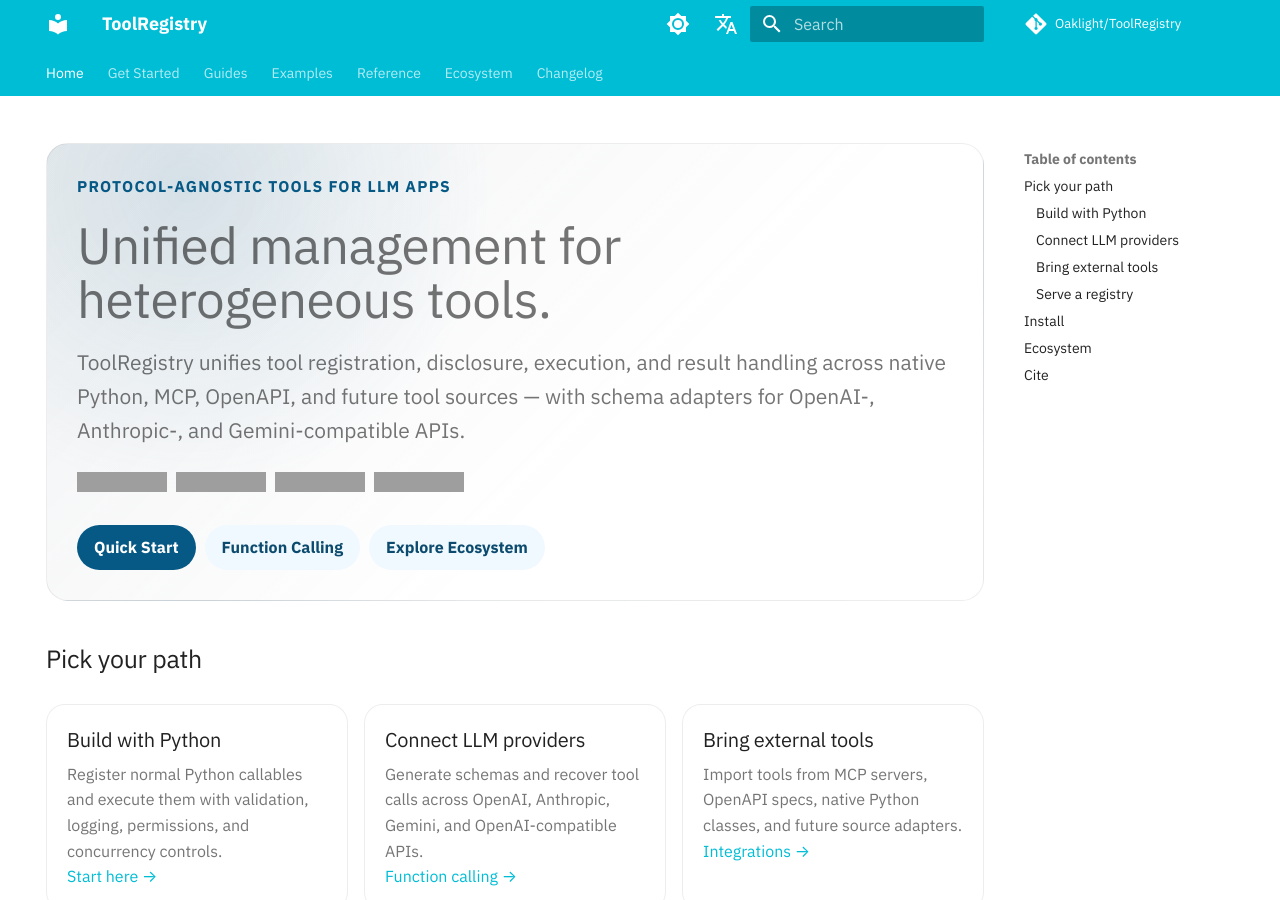
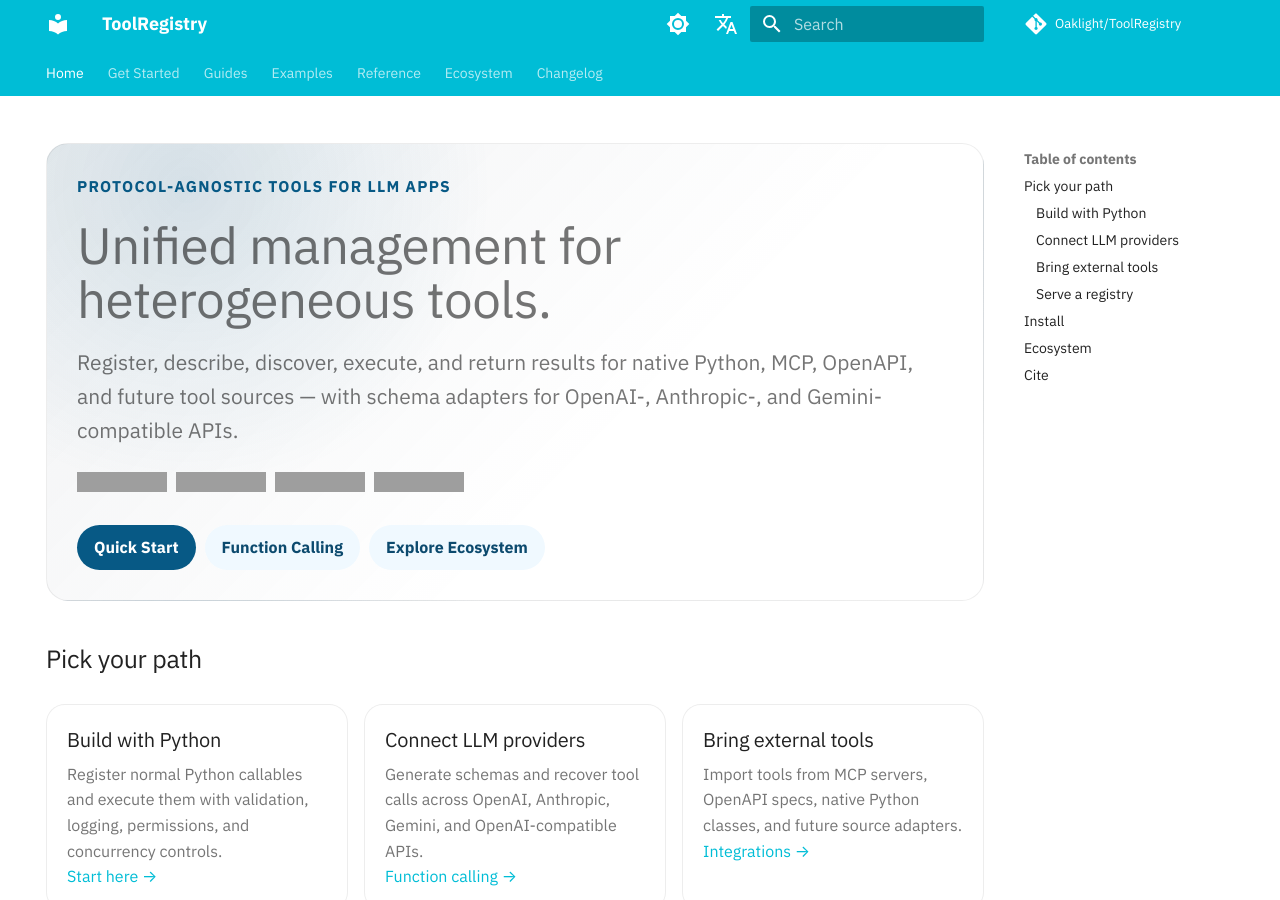
Before and after one commit to Oaklight/ToolRegistry, an MkDocs documentation site: the page built from docs/index.md, in a window 1280 px wide and 900 px high. Built offline with MkDocs 1.6.1 and Material for MkDocs 9.7.7, drawn with Linux system fonts in a browser that asks for light colours; some web fonts are replaced; comment, search, counter and statistics services are not loaded; grey boxes are pictures that could not be loaded.

Commit message:
docs: polish homepage hero copy

```diff
--- a/docs/index.md
+++ b/docs/index.md
@@ -12,7 +12,7 @@ hide:
 
 # Unified management for heterogeneous tools.
 
-<p class="tr-hero__desc">ToolRegistry unifies tool registration, disclosure, execution, and result handling across native Python, MCP, OpenAPI, and future tool sources — with schema adapters for OpenAI-, Anthropic-, and Gemini-compatible APIs.</p>
+<p class="tr-hero__desc">Register, describe, discover, execute, and return results for native Python, MCP, OpenAPI, and future tool sources — with schema adapters for OpenAI-, Anthropic-, and Gemini-compatible APIs.</p>
 
 <p class="tr-badges">
   <a href="https://pypi.org/project/toolregistry/"><img alt="PyPI version" src="https://img.shields.io/pypi/v/toolregistry?labelColor=475569&color=075985"></a>
```
